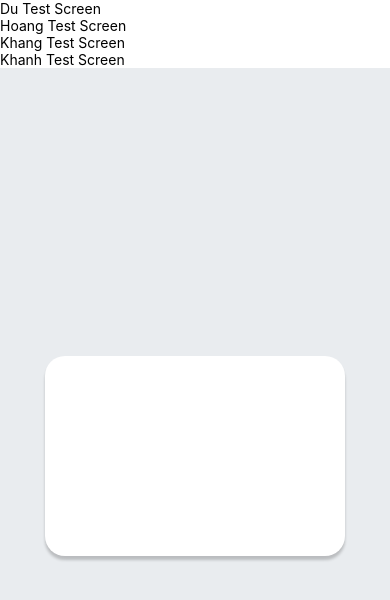
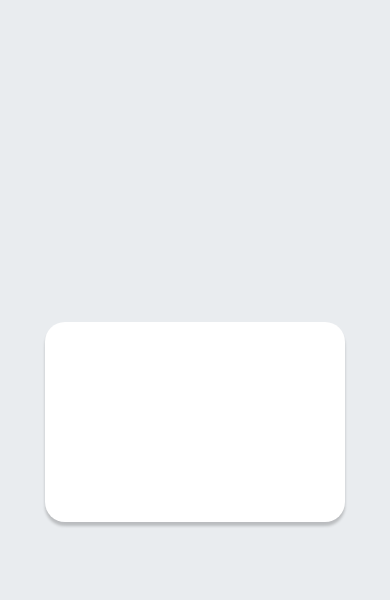
Before and after one commit to langgomxike/app.langgomedu, a React Native app: screen / in a window 390 px wide. Shown: the top 600 px of the page. Built offline with nearby package versions, Linux system fonts and the light colour scheme.

Commit message:
comment cac mang hinh test cua cac ban

```diff
--- a/App.tsx
+++ b/App.tsx
@@ -39,10 +39,10 @@ export default function App() {
     <LanguageContext.Provider
       value={{ language: language, setLanguage: setLanguageContext }}
     >
-      <DuTestScreen />
+      {/* <DuTestScreen />
       <HoangTestScreen />
       <KhangTestScreen />
-      <KhanhTestScreen />
+      <KhanhTestScreen /> */}
       <NhiTestScreen />
     </LanguageContext.Provider>
   );
--- a/src/views/components/BoxWhite.tsx
+++ b/src/views/components/BoxWhite.tsx
@@ -56,7 +56,7 @@ const styles = StyleSheet.create({
       borderRadius: 20,
       shadowColor: "#000",
       shadowOffset: { width: 0, height: 4 },
-      shadowOpacity: 0.2,
+      shadowOpacity: 0.1,
       shadowRadius: 3,
       elevation: 5,
       borderWidth: 2, // Box 2 có thêm đường viền
```
